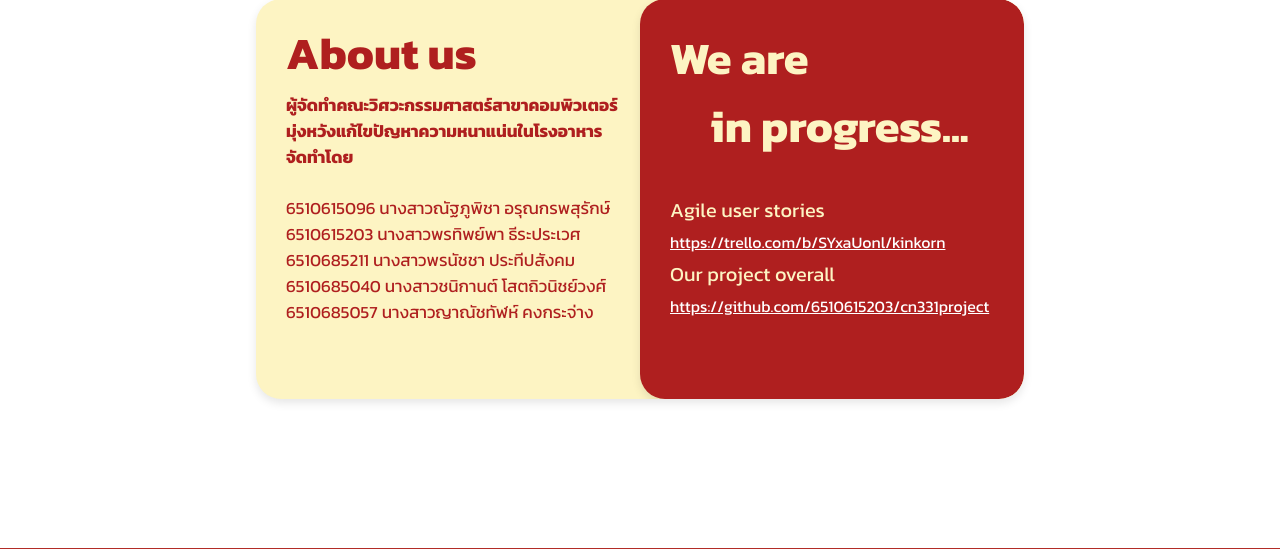
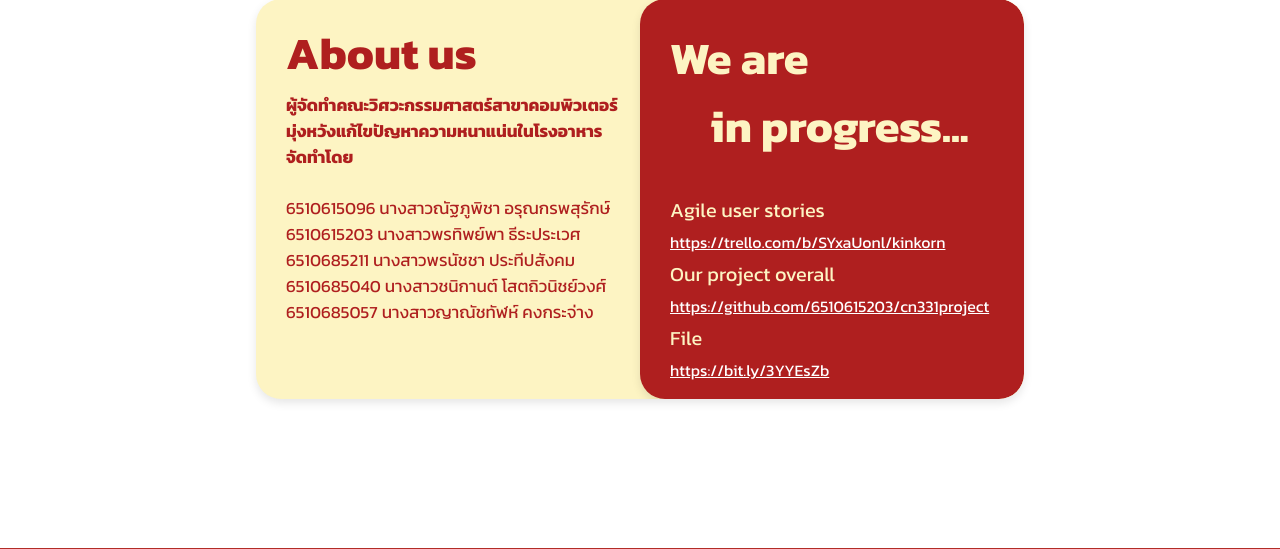
Before and after one commit to 6510615203/cn331project, a Django app: page /about in a window 1280 px wide. Shown: the part 166-715 px from the top of the page. Run offline with Django 5.2, Linux system fonts and the light colour scheme.

Commit message:
edit about page

```diff
--- a/home/templates/about.html
+++ b/home/templates/about.html
@@ -28,6 +28,8 @@
         <p class="c2">Our project overall</p>
         <a href="https://github.com/6510615203/cn331project"
             style="color: white">https://github.com/6510615203/cn331project</a>
+        <p class="c3">File</p>
+        <a href="https://bit.ly/3YYEsZb" style="color: white">https://bit.ly/3YYEsZb</a>
     </div>
 </div>
 
```
